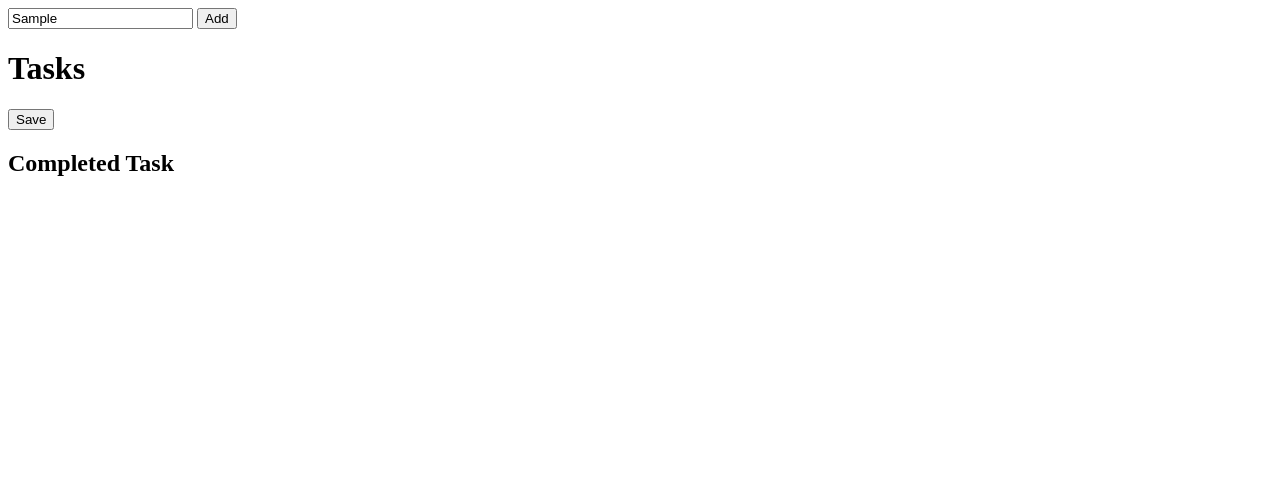
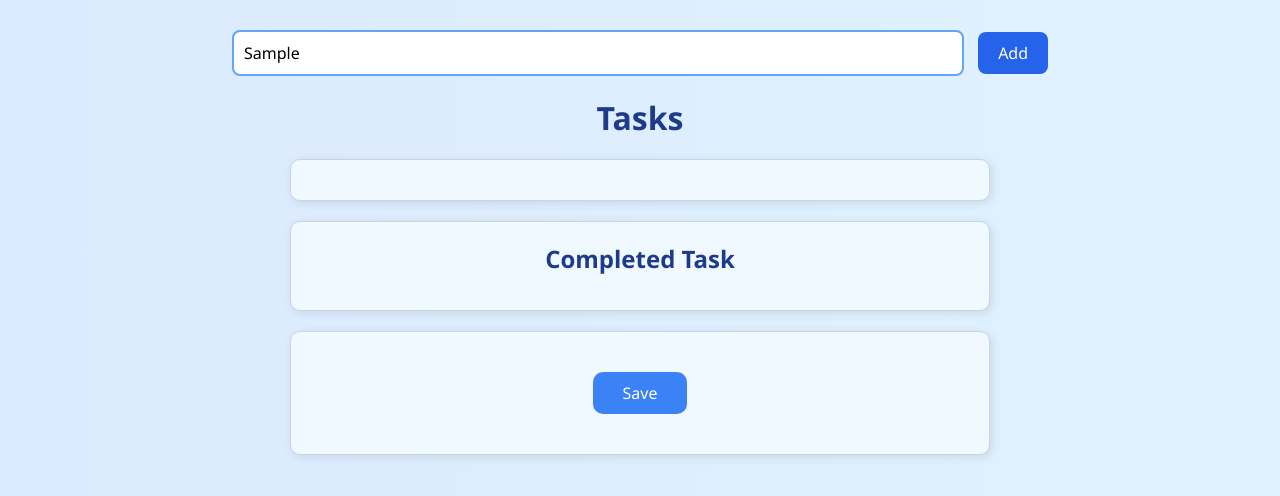
Before and after one commit to Sonukathat/Todo-2, a plain HTML site: page index.html in a window 1280 px wide. Both pictures are taken after typing "Sample" into the empty fields and a click on the button "Save". Drawn offline with Linux system fonts and the light colour scheme.

Commit message:
Add CSS File

```diff
--- a/index.html
+++ b/index.html
@@ -5,17 +5,25 @@
     <meta charset="UTF-8">
     <meta name="viewport" content="width=device-width, initial-scale=1.0">
     <title>Document</title>
+    <link rel="stylesheet" href="style.css">
 </head>
 
 <body>
-    <input type="text" placeholder="enter task" id="inp">
-    <button id="addbtn">Add</button>
-    <h1>Tasks</h1>
+    <div class="div1">
+        <input type="text" placeholder="enter task" id="inp">
+        <button id="addbtn">Add</button>
+    </div>
+    <div class="div2">
+        <h1>Tasks</h1>
+    </div>
     <section id="section1">
+
     </section>
-    <button id="saveBtn">Save</button>
     <section id="section2">
         <h1>Completed Task</h1>
+    </section>
+    <section>
+        <button id="saveBtn">Save</button>
     </section>
     <script src="script.js"></script>
 </body>
--- a/script.js
+++ b/script.js
@@ -55,8 +55,6 @@ function addTask() {
                 task.textContent = pro;
 
                 arr = arr.map((ele) => {
-                    // console.log("update", currentId);
-
                     if (ele.id === currentId) {
                         return { ...ele, task: pro };
                     }
@@ -66,15 +64,13 @@ function addTask() {
         })
 
         chek.addEventListener("click", function () {
-            // task.style.textDecoration = chek.checked ? "line-through" : "none";
 
             if (chek.checked) {
                 section2.appendChild(taskdiv);
-                // if(arr.completed==true)
+
                 arr.forEach(item => {
                     item.completed = true;
                     // console.log("");
-
                 });
             } else {
                 section1.appendChild(taskdiv);
@@ -125,14 +121,21 @@ window.addEventListener('load', () => {
 
 
             })
+
+            if (obj.completed == true) {
+                chek.checked = true;
+                section2.appendChild(taskdiv);
+            }
             chek.addEventListener("click", function () {
-                // task.style.textDecoration = chek.checked ? "line-through" : "none";
+
 
                 if (chek.checked) {
                     section2.appendChild(taskdiv);
+                    obj.completed = true;
 
                 } else {
                     section1.appendChild(taskdiv);
+                    obj.completed = false;
                 }
             })
 
@@ -160,7 +163,14 @@ saveBtn.addEventListener("click", function () {
     let data = JSON.stringify(arr)
     // console.log(data);
     // console.log(data);
+    saveBtn.style.backgroundColor = "#22c55e";
+    saveBtn.innerText = "Saved";
 
+
+    setTimeout(() => {
+        saveBtn.style.backgroundColor = "#3b82f6";
+        saveBtn.innerText = "Save";
+    }, 500);
     localStorage.setItem("Task", data);
 
 })
--- /dev/null
+++ b/style.css
@@ -0,0 +1,137 @@
+/* Reset default styles */
+* {
+    margin: 0;
+    padding: 0;
+    box-sizing: border-box;
+    font-family: 'Segoe UI', Tahoma, Geneva, Verdana, sans-serif;
+}
+
+/* Body styling */
+body {
+    background: linear-gradient(to right, #dbeafe, #e0f2fe);
+    min-height: 100vh;
+    padding: 30px;
+}
+
+/* Input and Add Button container */
+.div1 {
+    text-align: center;
+    margin-bottom: 20px;
+}
+
+#inp {
+    padding: 10px;
+    width: 60%;
+    border: 2px solid #60a5fa;
+    border-radius: 8px;
+    font-size: 16px;
+    outline: none;
+}
+#inp:focus{
+    border-color: #10b981;
+}
+
+#addbtn {
+    padding: 10px 20px;
+    background-color: #2563eb;
+    color: white;
+    border: none;
+    border-radius: 8px;
+    margin-left: 10px;
+    font-size: 16px;
+    cursor: pointer;
+    transition: background 0.3s;
+}
+
+#addbtn:hover {
+    background-color: #1e40af;
+}
+
+/* Task and Completed Sections */
+section {
+    margin: 20px auto;
+    width: 90%;
+    max-width: 700px;
+    background-color: #f0f9ff;
+    border: 1px solid #cbd5e1;
+    border-radius: 10px;
+    padding: 20px;
+    box-shadow: 2px 2px 10px rgba(0,0,0,0.1);
+}
+
+h1 {
+    color: #1e3a8a;
+    margin-bottom: 15px;
+    text-align: center;
+}
+
+/* Individual task box */
+section div {
+    display: flex;
+    align-items: center;
+    justify-content: space-between;
+    background-color: #e0f2fe;
+    padding: 10px 15px;
+    margin-bottom: 10px;
+    border-radius: 8px;
+    border-left: 5px solid #2563eb;
+}
+
+section div span {
+    flex: 1;
+    margin-left: 10px;
+    color: #0f172a;
+    font-weight: 500;
+}
+
+/* Buttons inside tasks */
+section div button {
+    margin-left: 10px;
+    padding: 5px 10px;
+    border: none;
+    border-radius: 6px;
+    cursor: pointer;
+    font-size: 14px;
+}
+
+section div button:first-of-type {
+    background-color: #ef4444;
+    color: white;
+}
+
+section div button:first-of-type:hover {
+    background-color: #b91c1c;
+}
+
+section div button:last-of-type {
+    background-color: #10b981;
+    color: white;
+}
+
+section div button:last-of-type:hover {
+    background-color: #065f46;
+}
+
+/* Save Button */
+#saveBtn {
+    display: block;
+    margin: 20px auto;
+    padding: 10px 30px;
+    background-color: #3b82f6;
+    color: white;
+    font-size: 16px;
+    border: none;
+    border-radius: 10px;
+    cursor: pointer;
+    transition: background 0.3s;
+}
+
+#saveBtn:hover {
+    background-color: #1d4ed8;
+}
+
+/* Checkbox styling (optional) */
+input[type="checkbox"] {
+    transform: scale(1.3);
+    cursor: pointer;
+}
```
